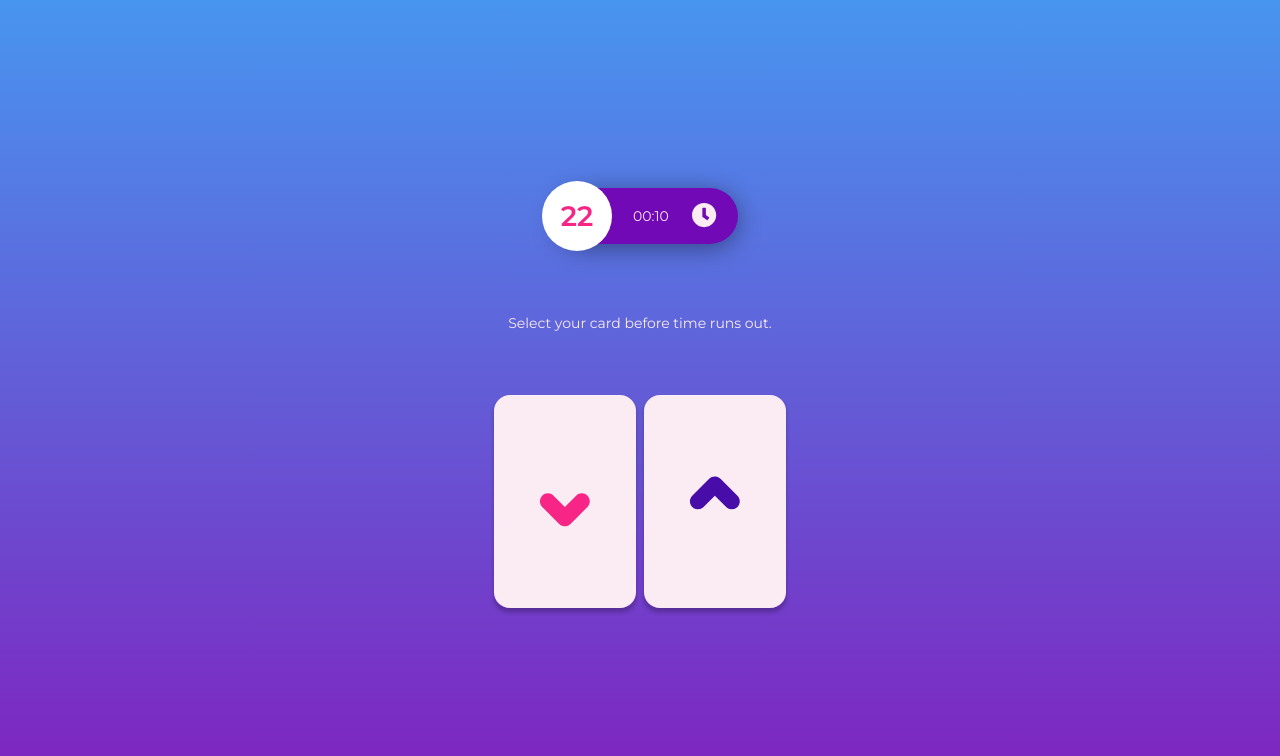
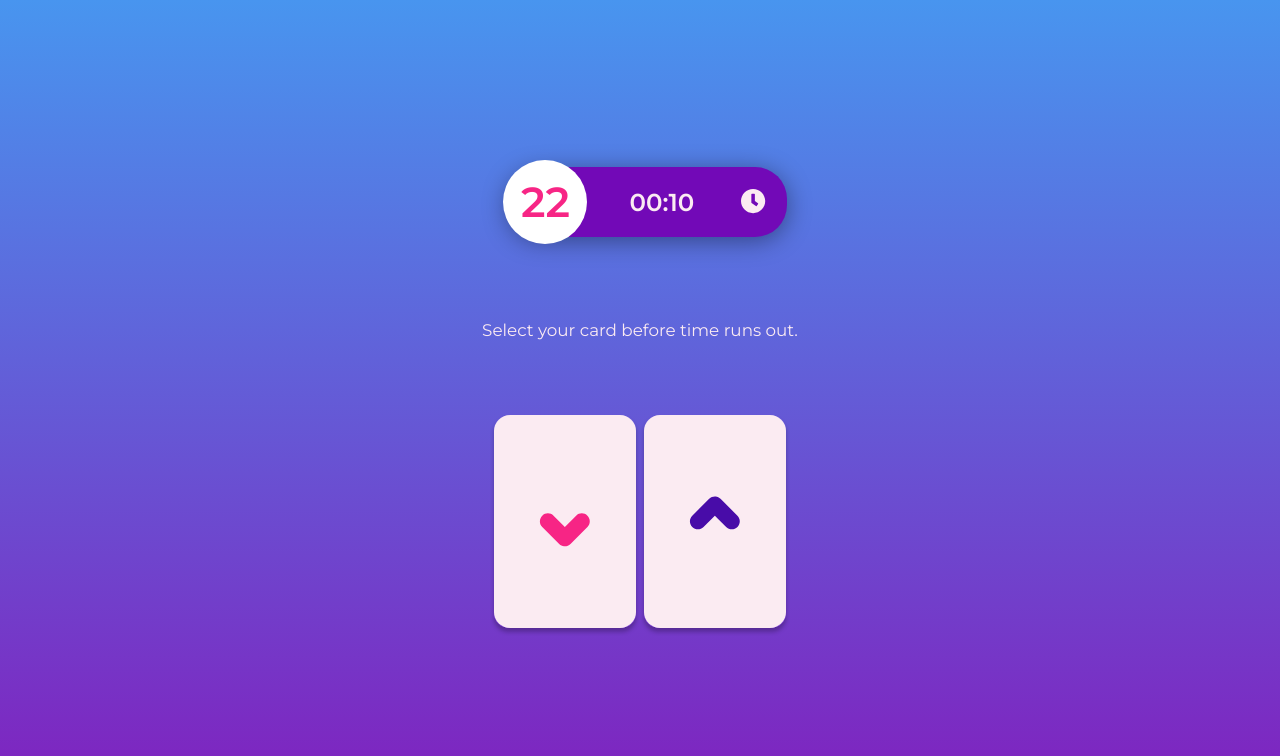
Before and after one commit to DrKins/uprex-nextjs, a Next.js app: page /selection in a window 1280 px wide. Shown: the top 756 px of the page. Built offline with nearby package versions, Linux system fonts and the light colour scheme.

Commit message:
style(font-size and padding of timer):

```diff
--- a/styles/Selection.module.css
+++ b/styles/Selection.module.css
@@ -6,14 +6,14 @@
     user-select: none;
 }
 .Ball{
-    width: 2.5em;
-    height: 2.5em;
+    width: 2em;
+    height: 2em;
     background: white;
     color: #F72585;
     display: flex;
     justify-content: center;
     align-items: center;
-    font-size: 2em;
+    font-size: 3em;
     border-radius: 2.5em;
     -webkit-border-radius: 2.5em;
     -moz-border-radius: 2.5em;
@@ -23,8 +23,8 @@
     margin-right: 4.5em;
 }
 .Timer{
-    width: 13em;
-    height: 4em;
+    width: 20em;
+    height: 5em;
     border-radius: 32px;
     background: #7209B7;
     -webkit-border-radius: 32px;
@@ -41,13 +41,16 @@
     align-items: center;
 }
 .Timer > p{
-    margin-left: 5.5em;
+    margin-left: 5em;
+    font-size: 1.75em;
+    font-weight: 600;
 }
  .Timer > svg{
      margin-right: 1.5em;
  }
 .InfoMess{
     margin: 4.5em 0; user-select: none;
+    font-size: 1.2em;
 }
  .CardContainer{
      display: flex;
```
